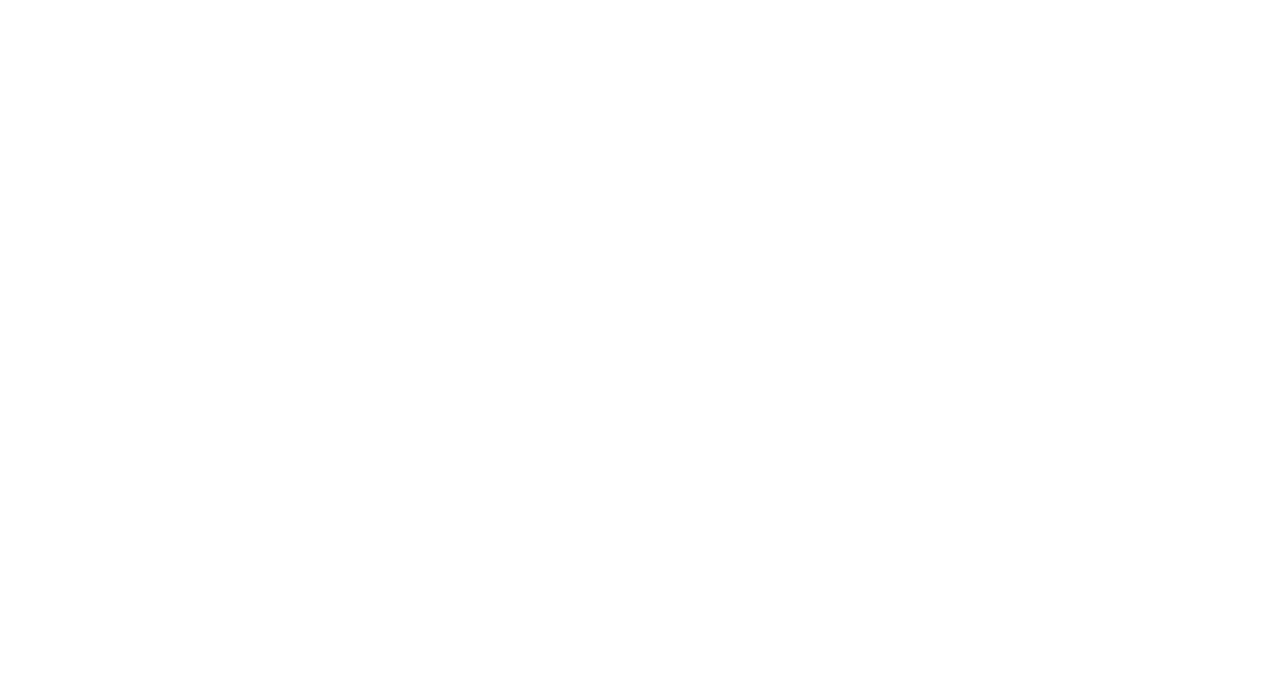
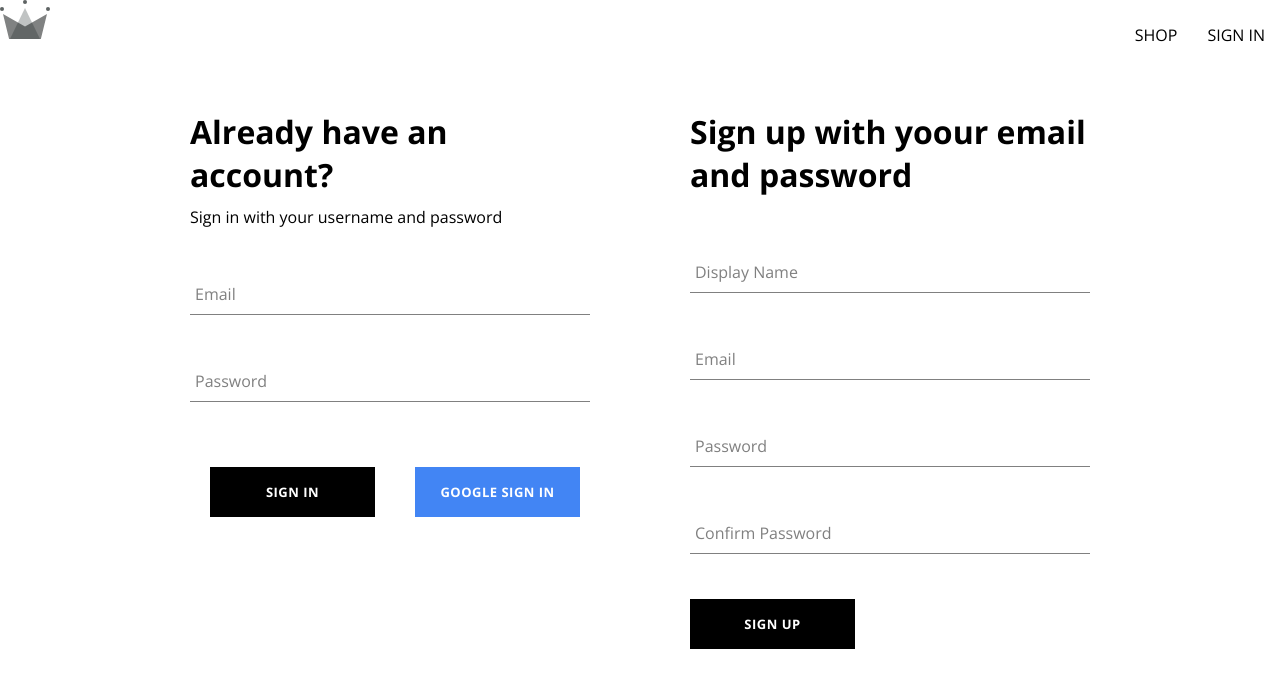
Before and after one commit to Emamezi/sparklelux, a React (Create React App) app: page /auth in a window 1280 px wide. Before the commit this address had no page. Shown: the top 688 px of the page. Built offline with nearby package versions, Linux system fonts and the light colour scheme.

Commit message:
created sign in component, updated firebase utils and folder structure

```diff
--- a/src/App.js
+++ b/src/App.js
@@ -1,7 +1,8 @@
 import Home from "./routes/home/home.component";
 import Navigation from "./routes/navigation/navigation.component";
 import { Route, Routes } from "react-router-dom";
-import SignIn from "./routes/sign-in/sign-in.component";
+// import SignIn from "./routes/authentication/authentication.component";
+import Authentication from "./routes/authentication/authentication.component";
 
 const Shop = () => {
   return <div>Shop now page</div>;
@@ -14,7 +15,7 @@
       <Route path="/" element={<Navigation />}>
         <Route index={true} element={<Home />} />
         <Route path="shop" element={<Shop />} />
-        <Route path="sign-in" element={<SignIn />} />
+        <Route path="auth" element={<Authentication />} />
       </Route>
     </Routes>
   );
--- /dev/null
+++ b/src/components/button/button.component.jsx
@@ -0,0 +1,18 @@
+import "./button.style.scss";
+
+const BUTTON_TYPE_CLASS = {
+  google: "google-sign-in",
+  inverted: "inverted",
+};
+const Button = ({ children, buttonType, ...otherProps }) => {
+  return (
+    <button
+      className={`button-container ${BUTTON_TYPE_CLASS[buttonType]}`}
+      {...otherProps}
+    >
+      {children}
+    </button>
+  );
+};
+
+export default Button;
--- /dev/null
+++ b/src/components/button/button.style.scss
@@ -0,0 +1,41 @@
+.button-container {
+  min-width: 165px;
+  width: auto;
+  height: 50px;
+  letter-spacing: 0.5px;
+  line-height: 50px;
+  padding: 0 25px 0 25px;
+  font-size: 13px;
+  background-color: black;
+  color: white;
+  text-transform: uppercase;
+  font-family: "Open Sans";
+  font-weight: bolder;
+  border: none;
+  cursor: pointer;
+  display: flex;
+  justify-content: center;
+  &:hover {
+    background-color: white;
+    color: black;
+    border: 1px solid black;
+  }
+  &.google-sign-in {
+    background-color: #4285f4;
+    color: white;
+    &:hover {
+      background-color: #357ae8;
+      border: none;
+    }
+  }
+  &.inverted {
+    background-color: white;
+    color: black;
+    border: 1px solid black;
+    &:hover {
+      background-color: black;
+      color: white;
+      border: none;
+    }
+  }
+}
--- /dev/null
+++ b/src/components/sign-in-form/sign-in-form.component.jsx
@@ -0,0 +1,92 @@
+import { useState } from "react";
+import {
+  signInUserWithEmailAndPassword,
+  signInWithGooglePopup,
+  createUserDocumentfromAuth,
+} from "../../utils/firebase/firebase.utils";
+import Button from "../button/button.component";
+import FormInput from "../form-input/form-input.component";
+import "./sign-in-form.styles.scss";
+
+const defaultFormField = {
+  email: "",
+  password: "",
+};
+
+const SignInForm = () => {
+  const [formField, setFormFields] = useState(defaultFormField);
+  const { email, password } = formField;
+
+  const signInWithGoogle = async () => {
+    const { user } = await signInWithGooglePopup();
+    await createUserDocumentfromAuth(user);
+  };
+
+  const handleChange = (event) => {
+    const { name, value } = event.target;
+    setFormFields({ ...formField, [name]: value });
+    console.log(formField);
+  };
+  const resetFormField = () => {
+    setFormFields(defaultFormField);
+  };
+
+  const handleSubmit = async (event) => {
+    event.preventDefault();
+    try {
+      if (!email || !password) return;
+      const response = await signInUserWithEmailAndPassword(email, password);
+      resetFormField();
+      console.log(response);
+    } catch (error) {
+      switch (error.code) {
+        case "auth/invalid-credential user not found":
+          alert("invalid email");
+          break;
+        case "auth/wrong-password":
+          alert("invalid password");
+          break;
+
+        default:
+          alert("user not found");
+          break;
+      }
+    }
+  };
+  return (
+    <div className="sign-up-container">
+      <h1>Already have an account?</h1>
+      <p>Sign in with your username and password</p>
+      <form onSubmit={handleSubmit}>
+        <FormInput
+          label={"Email"}
+          inputOptions={{
+            type: "email",
+            required: true,
+            onChange: handleChange,
+            name: "email",
+            value: email,
+          }}
+        />
+        <FormInput
+          label={"Password"}
+          inputOptions={{
+            type: "password",
+            required: true,
+            onChange: handleChange,
+            name: "password",
+            value: password,
+          }}
+        />
+        <div className="buttons-container">
+          <Button type={"submit"}>Sign in</Button>
+          <Button type="button" buttonType="google" onClick={signInWithGoogle}>
+            Google Sign In
+          </Button>
+        </div>
+      </form>
+    </div>
+  );
+};
+
+export default SignInForm;
--- /dev/null
+++ b/src/components/sign-in-form/sign-in-form.styles.scss
@@ -0,0 +1,17 @@
+.sign-up-container {
+  display: flex;
+  flex-direction: column;
+  width: 400px;
+}
+h1 {
+  margin: 10px 0;
+}
+
+.buttons-container {
+  display: flex;
+  justify-content: space-between;
+  // flex-direction: row;
+  button {
+    margin: 20px;
+  }
+}
--- a/src/components/sign-up-form/sign-up-form.component.jsx
+++ b/src/components/sign-up-form/sign-up-form.component.jsx
@@ -5,6 +5,8 @@
 } from "../../utils/firebase/firebase.utils";
 
 import FormInput from "../form-input/form-input.component";
+import "./sign-up-form.styles.scss";
+import Button from "../button/button.component";
 
 const defaultFormFields = {
   displayName: "",
@@ -21,7 +23,9 @@
     // console.log(event.target);
     const { name, value } = event.target;
     setFormFields({ ...formFields, [name]: value }); //update form field in the form state proprty and value dynamically
+    console.log(formFields);
   };
+  //clear from field after submission
   const resetFormField = () => {
     setFormFields(defaultFormFields);
   };
@@ -53,7 +57,7 @@
     // const user = await createUserDocumentfromAuth()
   };
   return (
-    <div>
+    <div className="sign-up-container">
       <h1>Sign up with yoour email and password</h1>
       <form onSubmit={handleSubmit}>
         <FormInput
@@ -76,7 +80,6 @@
             value: email,
           }}
         />
-
         <FormInput
           label="Password"
           inputOptions={{
@@ -97,8 +100,7 @@
             value: confirmPassword,
           }}
         />
-
-        <button type="submit">Submit</button>
+        <Button type="submit">Sign up</Button>
       </form>
     </div>
   );
--- /dev/null
+++ b/src/components/sign-up-form/sign-up-form.styles.scss
@@ -0,0 +1,8 @@
+.sign-up-container {
+  display: flex;
+  flex-direction: column;
+  width: 400px;
+}
+h1 {
+  margin: 10px 0;
+}
--- /dev/null
+++ b/src/routes/authentication/authentication.component.jsx
@@ -0,0 +1,13 @@
+import SignUpForm from "../../components/sign-up-form/sign-up-form.component.jsx";
+import SignInForm from "../../components/sign-in-form/sign-in-form.component.jsx";
+import "./authentication.style.scss";
+const Authentication = () => {
+  return (
+    <div className="authentication-container">
+      <SignInForm />
+      <SignUpForm />
+    </div>
+  );
+};
+
+export default Authentication;
--- /dev/null
+++ b/src/routes/authentication/authentication.style.scss
@@ -0,0 +1,6 @@
+.authentication-container {
+  display: flex;
+  justify-content: space-between;
+  width: 900px;
+  margin: 30px auto;
+}
--- a/src/routes/navigation/navigation.component.jsx
+++ b/src/routes/navigation/navigation.component.jsx
@@ -14,7 +14,7 @@
           <Link className="nav-link" to="/shop">
             SHOP
           </Link>
-          <Link className="nav-link" to="/sign-in">
+          <Link className="nav-link" to="/auth">
             SIGN IN
           </Link>
         </div>
--- a/src/routes/sign-in/sign-in.component.jsx
+++ /dev/null
@@ -1,22 +0,0 @@
-import { signInWithGooglePopup } from "../../utils/firebase/firebase.utils.js";
-import { createUserDocumentfromAuth } from "../../utils/firebase/firebase.utils.js";
-import SignUpForm from "../../components/sign-up-form/sign-up-form.component.jsx";
-
-const SignIn = () => {
-  const logGoogleUser = async () => {
-    const { user } = await signInWithGooglePopup();
-    const userDocRef = await createUserDocumentfromAuth(user);
-  };
-
-  return (
-    <div>
-      <h1>Singn In</h1>
-      <button onClick={logGoogleUser} formTarget="_self">
-        Sign in with Google pop up
-      </button>
-      <SignUpForm />
-    </div>
-  );
-};
-
-export default SignIn;
--- a/src/utils/firebase/firebase.utils.js
+++ b/src/utils/firebase/firebase.utils.js
@@ -1,7 +1,7 @@
 import { initializeApp } from "firebase/app";
 import {
   getAuth,
-  signInWithRedirect,
+  signInWithEmailAndPassword,
   createUserWithEmailAndPassword,
   signInWithPopup,
   GoogleAuthProvider,
@@ -70,3 +70,8 @@
   if (!email || !password) return;
   return createUserWithEmailAndPassword(auth, email, password);
 };
+
+export const signInUserWithEmailAndPassword = async (email, password) => {
+  if (!email || !password) return;
+  return signInWithEmailAndPassword(auth, email, password);
+};
```
